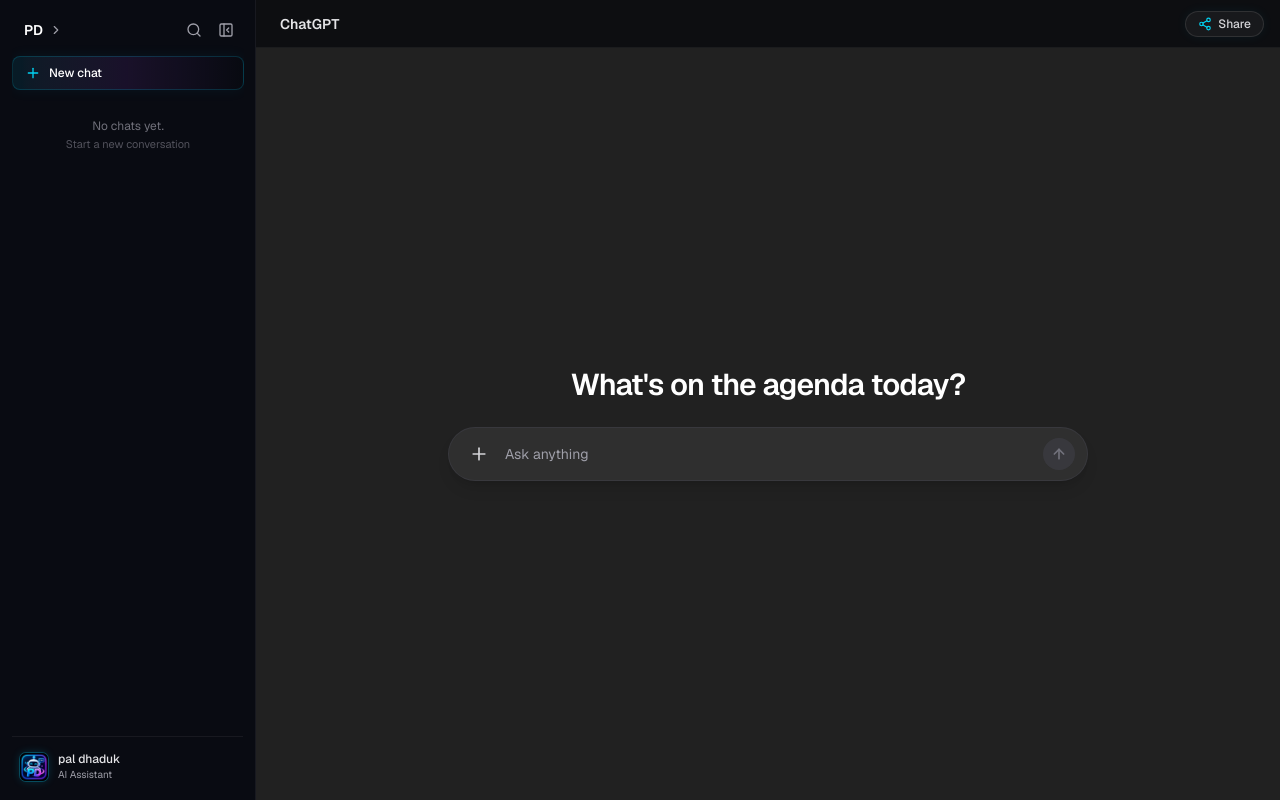
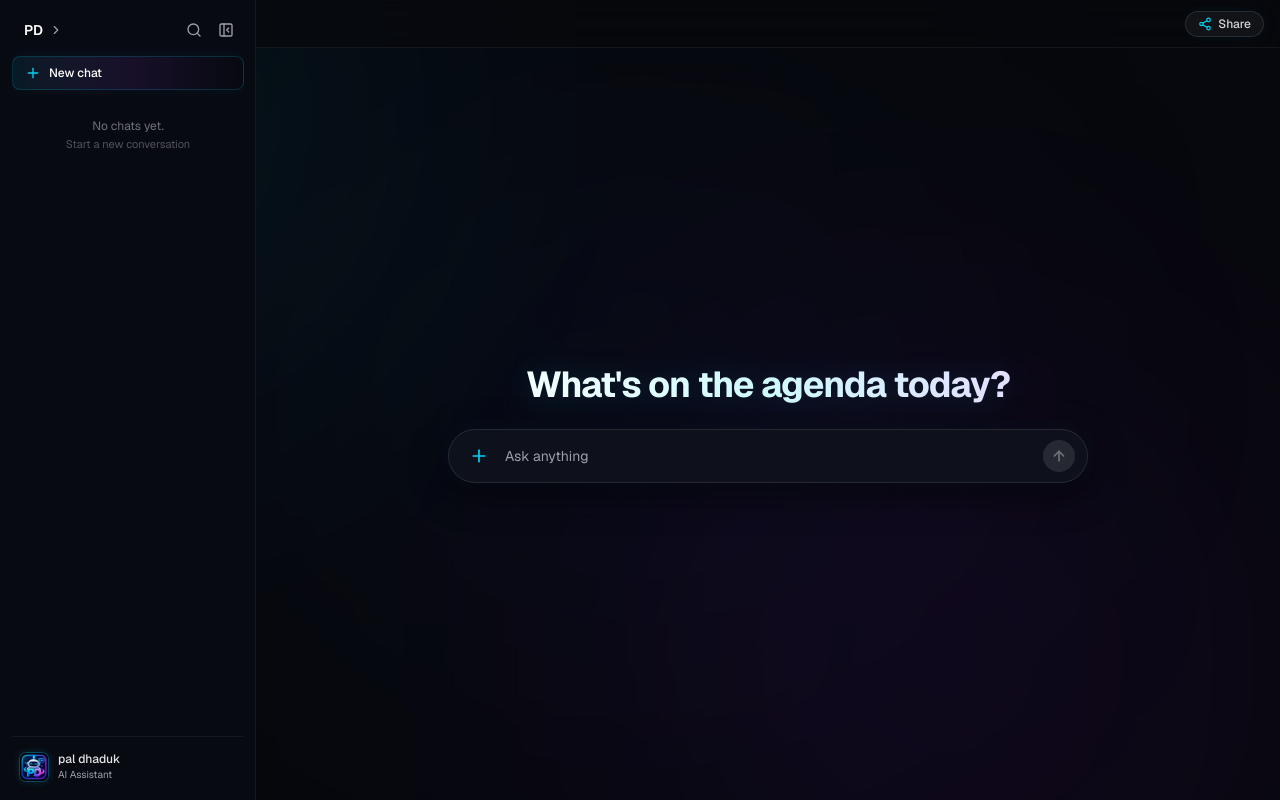
Before and after one commit to paldhaduk7-png/GenAI-Chatbot, a Next.js app in the folder frontend/: page / in a window 1280 px wide. Built offline with nearby package versions, Linux system fonts and the light colour scheme; no server answers.

Commit message:
feat(theme): apply Cyber Neon Glow atmospheric background and styled cyber input

```diff
--- a/frontend/src/components/chat/chat-container.tsx
+++ b/frontend/src/components/chat/chat-container.tsx
@@ -45,7 +45,15 @@
   const hasMessages = messages.length > 0;
 
   return (
-    <div className="flex h-screen w-full overflow-hidden bg-[#212121] text-[#ececec] font-sans">
+    <div className="relative flex h-screen w-full overflow-hidden bg-[#07080d] text-[#ececec] font-sans">
+      {/* Cyber Neon Atmospheric Ambient Glows */}
+      <div className="pointer-events-none absolute -top-40 -left-40 h-[550px] w-[550px] rounded-full bg-cyan-500/10 blur-[140px] opacity-80" />
+      <div className="pointer-events-none absolute -bottom-40 right-10 h-[600px] w-[600px] rounded-full bg-purple-600/10 blur-[150px] opacity-75" />
+      <div className="pointer-events-none absolute top-1/2 left-1/2 -translate-x-1/2 -translate-y-1/2 h-[450px] w-[650px] rounded-full bg-blue-500/5 blur-[160px]" />
+
+      {/* Subtle Cyber Grid */}
+      <div className="pointer-events-none absolute inset-0 bg-[linear-gradient(to_right,#ffffff05_1px,transparent_1px),linear-gradient(to_bottom,#ffffff05_1px,transparent_1px)] bg-[size:4rem_4rem] [mask-image:radial-gradient(ellipse_60%_50%_at_50%_50%,#000_70%,transparent_100%)] opacity-35" />
+
       {/* Navigation & Conversation Sessions Controls */}
       <ChatSidebar
         isOpen={isSidebarOpen}
@@ -62,13 +70,13 @@
       />
 
       {/* Main Conversation Workspace */}
-      <main className="flex flex-1 flex-col overflow-hidden bg-[#212121] transition-all duration-300">
+      <main className="relative z-10 flex flex-1 flex-col overflow-hidden bg-transparent transition-all duration-300">
         {/* Top Header */}
         <ChatHeader
           onToggleSidebar={toggleSidebar}
           isSidebarOpen={isSidebarOpen}
           onNewChat={handleNewChat}
-          title={currentConversation?.title || "ChatGPT"}
+          title={currentConversation?.title || "PD"}
         />
 
         {/* Dynamic View: Centered prompt for New Chat OR Scrollable Feed when chat started */}
@@ -76,7 +84,7 @@
           /* Empty / New Chat State: Centered 'What's on the agenda today?' & Floating Input (Images 1 & 2) */
           <div className="flex flex-1 flex-col items-center justify-center px-4 py-8 overflow-y-auto">
             <div className="w-full max-w-2xl text-center space-y-6">
-              <h1 className="text-2xl sm:text-3xl font-semibold tracking-tight text-white">
+              <h1 className="text-2xl sm:text-4xl font-bold tracking-tight bg-gradient-to-r from-white via-cyan-100 to-purple-200 bg-clip-text text-transparent drop-shadow-[0_2px_15px_rgba(0,210,255,0.15)]">
                 What&apos;s on the agenda today?
               </h1>
 
--- a/frontend/src/components/chat/chat-input.tsx
+++ b/frontend/src/components/chat/chat-input.tsx
@@ -63,15 +63,15 @@
           e.preventDefault();
           if (hasContent && !isLoading) onSubmit();
         }}
-        className="relative flex items-center gap-2 rounded-full border border-zinc-700/60 bg-[#2f2f2f] px-3 py-2 shadow-lg transition hover:border-zinc-600 focus-within:border-zinc-500"
+        className="relative flex items-center gap-2 rounded-full border border-white/10 bg-[#10131d]/85 backdrop-blur-2xl px-3 py-2 shadow-[0_10px_35px_rgba(0,0,0,0.6),0_0_20px_rgba(0,210,255,0.06)] transition-all duration-200 hover:border-cyan-500/30 focus-within:border-cyan-400/60 focus-within:shadow-[0_10px_40px_rgba(0,0,0,0.6),0_0_25px_rgba(0,210,255,0.18)]"
       >
         {/* Plus / Attachment Button */}
         <button
           type="button"
-          className="flex h-9 w-9 shrink-0 items-center justify-center rounded-full text-zinc-300 hover:bg-zinc-700/60 hover:text-white transition"
+          className="flex h-9 w-9 shrink-0 items-center justify-center rounded-full text-zinc-300 hover:bg-white/10 hover:text-white transition"
           title="Attach or add tools"
         >
-          <Plus className="h-5 w-5" />
+          <Plus className="h-5 w-5 text-cyan-400" />
         </button>
 
         {/* Text Area */}
@@ -93,8 +93,8 @@
             disabled={!hasContent || isLoading}
             className={`flex h-8 w-8 items-center justify-center rounded-full transition active:scale-95 ${
               hasContent
-                ? "bg-white text-black hover:bg-zinc-200 cursor-pointer"
-                : "bg-zinc-700/60 text-zinc-500 cursor-not-allowed"
+                ? "bg-gradient-to-r from-cyan-400 to-purple-500 text-black hover:opacity-90 shadow-[0_0_14px_rgba(0,210,255,0.4)] cursor-pointer"
+                : "bg-white/10 text-zinc-500 cursor-not-allowed"
             }`}
             aria-label="Send prompt"
           >
--- a/frontend/src/components/chat/chat-message.tsx
+++ b/frontend/src/components/chat/chat-message.tsx
@@ -41,7 +41,7 @@
   if (isUser) {
     return (
       <div className="flex justify-end my-3">
-        <div className="max-w-[80%] sm:max-w-[70%] rounded-2xl bg-[#2f2f2f] px-4 py-2.5 text-sm leading-relaxed text-white shadow-xs">
+        <div className="max-w-[80%] sm:max-w-[70%] rounded-2xl bg-[#141824]/90 border border-white/10 hover:border-cyan-500/25 px-4 py-2.5 text-sm leading-relaxed text-white shadow-[0_4px_20px_rgba(0,0,0,0.35),0_0_12px_rgba(0,210,255,0.04)] transition-all">
           <p className="whitespace-pre-wrap">{message.content}</p>
         </div>
       </div>
```
